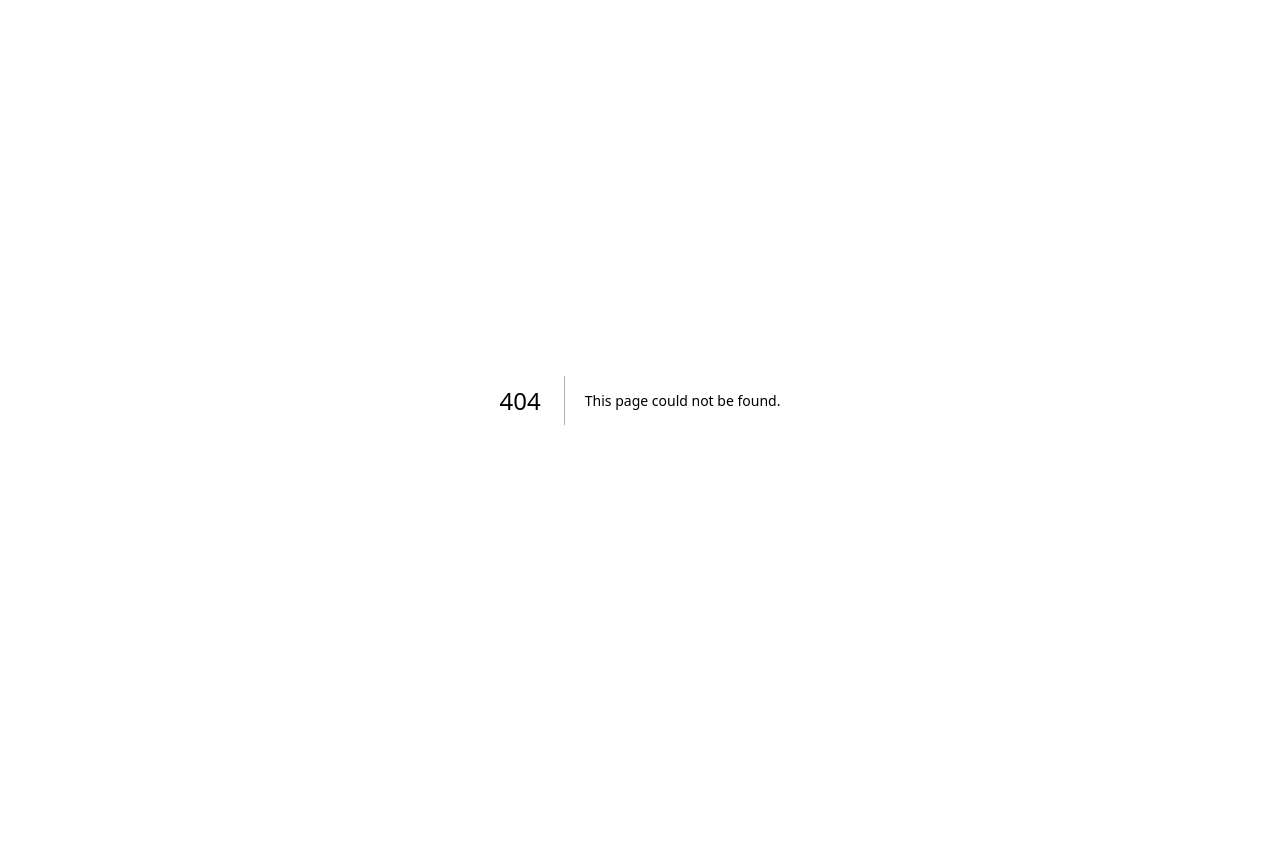
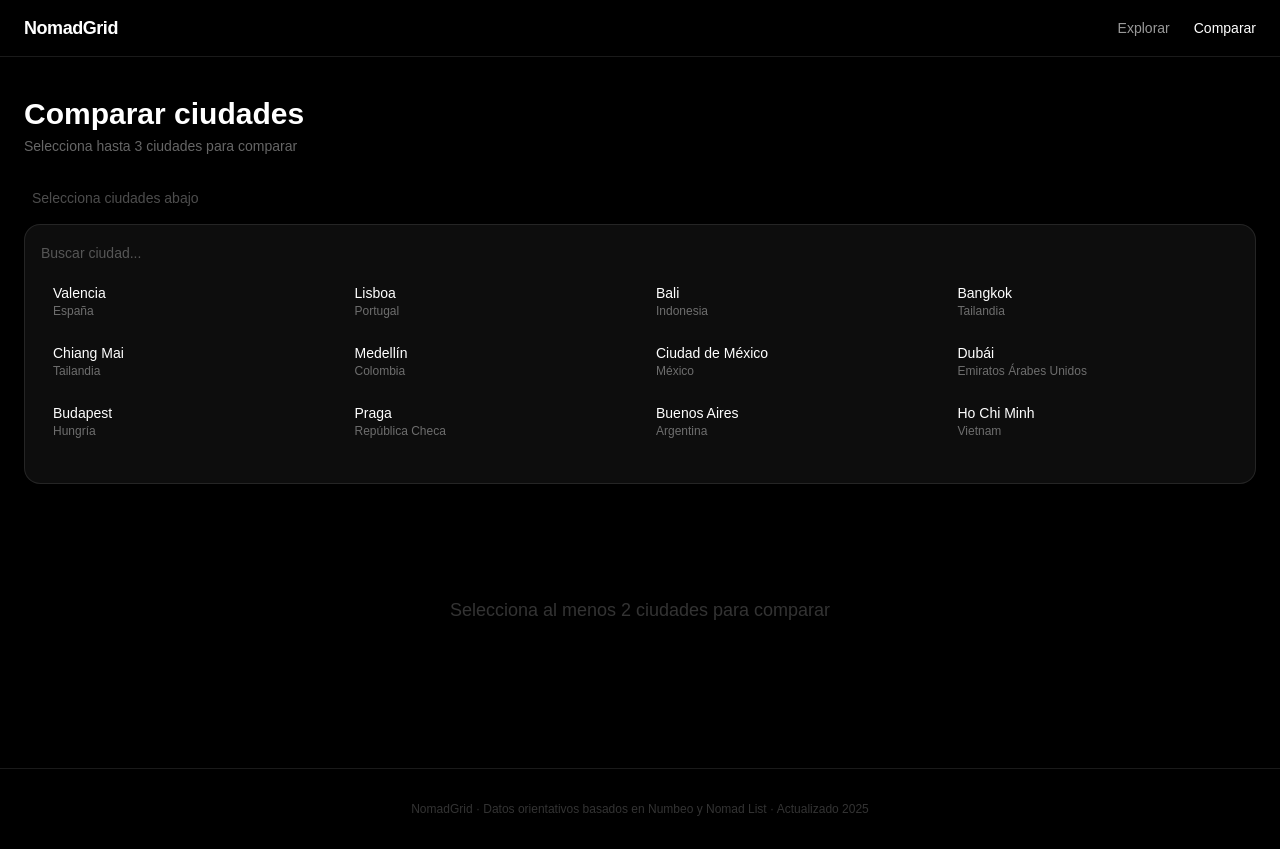
Before and after one commit to Cck5y6s9gw-estrella/NomadGrid, a Next.js app: page /compare in a window 1280 px wide. Before the commit this address had no page. Before the commit the page ends 800 px from the top, so only its background shows below. Built offline with nearby package versions, Linux system fonts and the light colour scheme.

Commit message:
add compare page

```diff
--- /dev/null
+++ b/app/compare/page.tsx
@@ -0,0 +1,155 @@
+"use client";
+
+import { useState } from "react";
+import Link from "next/link";
+import { cities, City } from "@/data/cities";
+
+const metrics = [
+  { key: "costPerMonth", label: "Coste/mes", format: (c: City) => `${c.currency} ${c.costPerMonth.toLocaleString()}`, best: "min" },
+  { key: "internetSpeed", label: "Internet", format: (c: City) => `${c.internetSpeed} Mbps`, best: "max" },
+  { key: "safetyScore", label: "Seguridad", format: (c: City) => `${c.safetyScore} / 10`, best: "max" },
+  { key: "qualityOfLife", label: "Calidad de vida", format: (c: City) => `${c.qualityOfLife} / 10`, best: "max" },
+  { key: "climateType", label: "Clima", format: (c: City) => c.climateType, best: "none" },
+  { key: "hasBeach", label: "Playa", format: (c: City) => (c.hasBeach ? "Sí" : "No"), best: "none" },
+  { key: "bestTimeToVisit", label: "Mejor época", format: (c: City) => c.bestTimeToVisit, best: "none" },
+  { key: "continent", label: "Continente", format: (c: City) => c.continent, best: "none" },
+];
+
+export default function ComparePage() {
+  const [selected, setSelected] = useState<string[]>([]);
+  const [search, setSearch] = useState("");
+
+  const filtered = cities.filter(
+    (c) =>
+      (c.name.toLowerCase().includes(search.toLowerCase()) || c.country.toLowerCase().includes(search.toLowerCase())) &&
+      !selected.includes(c.slug)
+  );
+
+  const selectedCities = selected.map((s) => cities.find((c) => c.slug === s)!);
+
+  const addCity = (slug: string) => {
+    if (selected.length < 3) setSelected([...selected, slug]);
+  };
+
+  const removeCity = (slug: string) => {
+    setSelected(selected.filter((s) => s !== slug));
+  };
+
+  const getBest = (metric: typeof metrics[0], cities: City[]) => {
+    if (metric.best === "none" || cities.length < 2) return null;
+    const values = cities.map((c) => c[metric.key as keyof City] as number);
+    return metric.best === "max" ? Math.max(...values) : Math.min(...values);
+  };
+
+  return (
+    <main className="min-h-screen bg-black text-white">
+      {/* Navbar */}
+      <nav className="fixed top-0 left-0 right-0 z-50 border-b border-white/10 bg-black/80 backdrop-blur-md">
+        <div className="max-w-7xl mx-auto px-6 h-14 flex items-center justify-between">
+          <Link href="/" className="text-white font-semibold text-lg tracking-tight">NomadGrid</Link>
+          <div className="flex items-center gap-6">
+            <Link href="/cities" className="text-sm text-white/60 hover:text-white transition-colors">Explorar</Link>
+            <Link href="/compare" className="text-sm text-white hover:text-white transition-colors">Comparar</Link>
+          </div>
+        </div>
+      </nav>
+
+      <div className="max-w-7xl mx-auto px-6 pt-24 pb-16">
+        <div className="mb-8">
+          <h1 className="text-3xl font-semibold mb-1">Comparar ciudades</h1>
+          <p className="text-white/40 text-sm">Selecciona hasta 3 ciudades para comparar</p>
+        </div>
+
+        {/* City selector */}
+        <div className="mb-8">
+          <div className="flex flex-wrap gap-3 mb-4">
+            {selectedCities.map((city) => (
+              <div key={city.slug} className="flex items-center gap-2 bg-white/10 border border-white/20 rounded-full px-4 py-2">
+                <span className="text-sm font-medium">{city.name}</span>
+                <button onClick={() => removeCity(city.slug)} className="text-white/40 hover:text-white text-lg leading-none">×</button>
+              </div>
+            ))}
+            {selected.length < 3 && (
+              <div className="text-sm text-white/30 flex items-center px-2">
+                {selected.length === 0 ? "Selecciona ciudades abajo" : `+ ${3 - selected.length} más`}
+              </div>
+            )}
+          </div>
+
+          {selected.length < 3 && (
+            <div className="bg-white/5 border border-white/10 rounded-2xl p-4">
+              <input
+                type="text"
+                placeholder="Buscar ciudad..."
+                value={search}
+                onChange={(e) => setSearch(e.target.value)}
+                className="w-full bg-transparent text-sm text-white placeholder-white/30 focus:outline-none mb-3"
+              />
+              <div className="grid grid-cols-2 sm:grid-cols-3 lg:grid-cols-4 gap-2 max-h-48 overflow-y-auto">
+                {filtered.map((city) => (
+                  <button
+                    key={city.slug}
+                    onClick={() => addCity(city.slug)}
+                    className="text-left px-3 py-2 rounded-xl hover:bg-white/10 transition-colors"
+                  >
+                    <div className="text-sm font-medium">{city.name}</div>
+                    <div className="text-xs text-white/40">{city.country}</div>
+                  </button>
+                ))}
+              </div>
+            </div>
+          )}
+        </div>
+
+        {/* Comparison table */}
+        {selectedCities.length >= 2 ? (
+          <div className="overflow-x-auto">
+            <table className="w-full">
+              <thead>
+                <tr className="border-b border-white/10">
+                  <th className="text-left py-4 pr-8 text-sm text-white/40 font-normal w-40">Métrica</th>
+                  {selectedCities.map((city) => (
+                    <th key={city.slug} className="text-left py-4 px-4 min-w-40">
+                      <div className="font-semibold text-white">{city.name}</div>
+                      <div className="text-xs text-white/40 font-normal">{city.country}</div>
+                    </th>
+                  ))}
+                </tr>
+              </thead>
+              <tbody>
+                {metrics.map((metric) => {
+                  const best = getBest(metric, selectedCities);
+                  return (
+                    <tr key={metric.key} className="border-b border-white/5 hover:bg-white/2">
+                      <td className="py-4 pr-8 text-sm text-white/40">{metric.label}</td>
+                      {selectedCities.map((city) => {
+                        const raw = city[metric.key as keyof City] as number;
+                        const isBest = best !== null && raw === best;
+                        return (
+                          <td key={city.slug} className="py-4 px-4">
+                            <span className={`text-sm font-medium ${isBest ? "text-green-400" : "text-white"}`}>
+                              {metric.format(city)}
+                            </span>
+                            {isBest && <span className="ml-2 text-xs text-green-400/60">mejor</span>}
+                          </td>
+                        );
+                      })}
+                    </tr>
+                  );
+                })}
+              </tbody>
+            </table>
+          </div>
+        ) : (
+          <div className="text-center py-20 text-white/20">
+            <p className="text-lg">Selecciona al menos 2 ciudades para comparar</p>
+          </div>
+        )}
+      </div>
+
+      <footer className="border-t border-white/10 py-8 px-6 text-center text-xs text-white/20">
+        NomadGrid · Datos orientativos basados en Numbeo y Nomad List · Actualizado 2025
+      </footer>
+    </main>
+  );
+}
```
